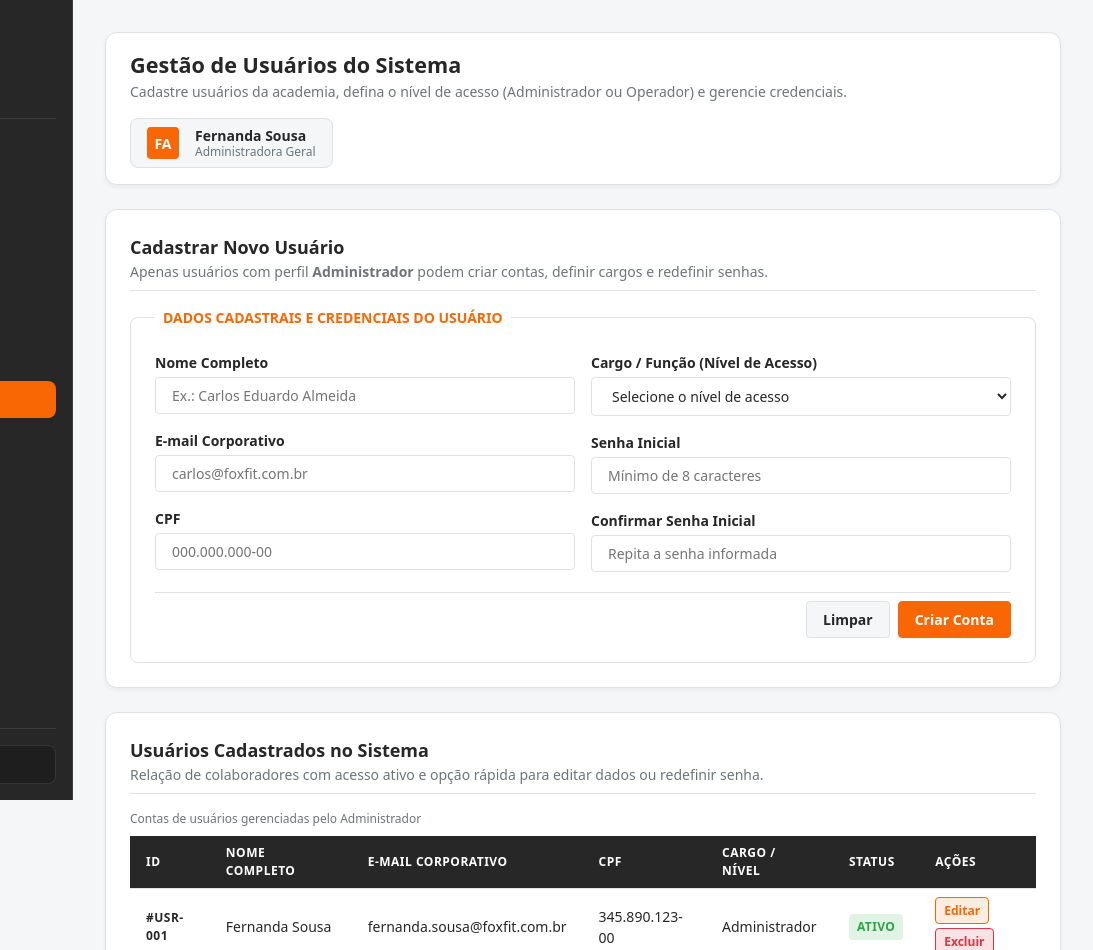
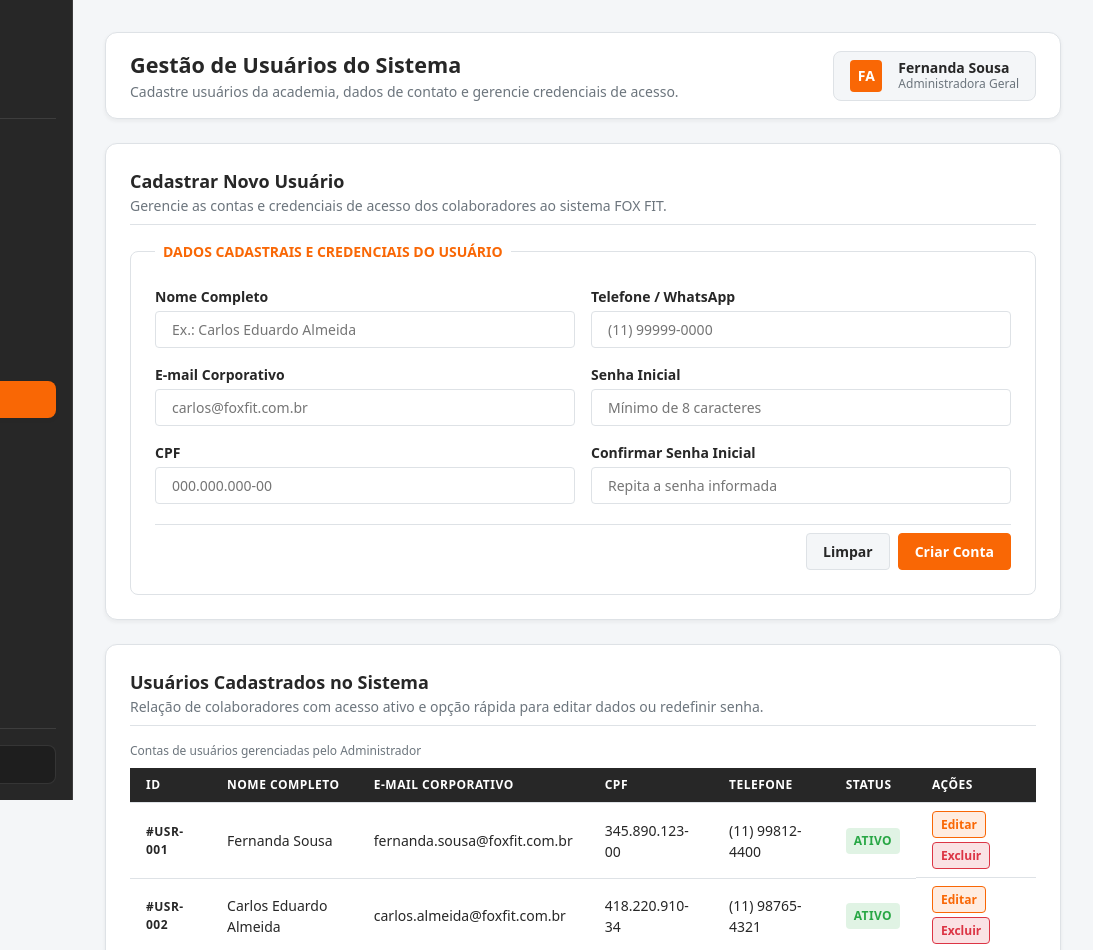
Before and after one commit to nanagss/FoxFit, a plain HTML site: page pages/cadastro.html in a window 1280 px wide. Shown: the top 950 px of the page, 187-1280 px from the left. Drawn offline with Linux system fonts and the light colour scheme.

Commit message:
fix(database): corrige telefone, metodo de login, segredos e unifica usuarios (#55)

```diff
--- a/pages/cadastro.html
+++ b/pages/cadastro.html
@@ -37,7 +37,7 @@
     <header class="cabecalho-pagina">
       <section class="titulo-pagina" aria-labelledby="titulo-cadastro">
         <h1 id="titulo-cadastro">Gestão de Usuários do Sistema</h1>
-        <p>Cadastre usuários da academia, defina o nível de acesso (Administrador ou Operador) e gerencie credenciais.</p>
+        <p>Cadastre usuários da academia, dados de contato e gerencie credenciais de acesso.</p>
       </section>
 
       <a href="perfil.html" class="perfil-operador" aria-label="Editar Perfil do Operador Logado">
@@ -53,7 +53,7 @@
       <header class="cabecalho-modulo">
         <hgroup>
           <h2 id="subtitulo-form-operador">Cadastrar Novo Usuário</h2>
-          <p>Apenas usuários com perfil <strong>Administrador</strong> podem criar contas, definir cargos e redefinir senhas.</p>
+          <p>Gerencie as contas e credenciais de acesso dos colaboradores ao sistema FOX FIT.</p>
         </hgroup>
       </header>
 
@@ -102,14 +102,16 @@
             </label>
           </section>
 
-          <section class="coluna-campos-acesso" aria-label="Função e Credenciais de Acesso">
-            <label for="cad-cargo">
-              Cargo / Função (Nível de Acesso)
-              <select id="cad-cargo" name="cargo" required>
-                <option value="" disabled selected>Selecione o nível de acesso</option>
-                <option value="OPERADOR">Operador (Recepção / Atendimento)</option>
-                <option value="ADMIN">Administrador (Acesso Total)</option>
-              </select>
+          <section class="coluna-campos-acesso" aria-label="Contato e Credenciais de Acesso">
+            <label for="cad-telefone">
+              Telefone / WhatsApp
+              <input
+                type="tel"
+                id="cad-telefone"
+                name="telefone"
+                placeholder="(11) 99999-0000"
+                required
+              >
             </label>
 
             <label for="cad-senha">
@@ -168,7 +170,7 @@
               <th scope="col">Nome Completo</th>
               <th scope="col">E-mail Corporativo</th>
               <th scope="col">CPF</th>
-              <th scope="col">Cargo / Nível</th>
+              <th scope="col">Telefone</th>
               <th scope="col">Status</th>
               <th scope="col">Ações</th>
             </tr>
@@ -179,7 +181,7 @@
               <td>Fernanda Sousa</td>
               <td>fernanda.sousa@foxfit.com.br</td>
               <td>345.890.123-00</td>
-              <td>Administrador</td>
+              <td>(11) 99812-4400</td>
               <td><span class="badge-status status-ativo">Ativo</span></td>
               <td class="celula-acoes">
                 <button type="button" class="btn-editar" popovertarget="modal-editar-usuario" data-id="1" aria-label="Editar usuária Fernanda Sousa">Editar</button>
@@ -191,7 +193,7 @@
               <td>Carlos Eduardo Almeida</td>
               <td>carlos.almeida@foxfit.com.br</td>
               <td>418.220.910-34</td>
-              <td>Operador</td>
+              <td>(11) 98765-4321</td>
               <td><span class="badge-status status-ativo">Ativo</span></td>
               <td class="celula-acoes">
                 <button type="button" class="btn-editar" popovertarget="modal-editar-usuario" data-id="2" aria-label="Editar usuário Carlos Eduardo Almeida">Editar</button>
@@ -203,7 +205,7 @@
               <td>Beatriz Helena Mendes</td>
               <td>beatriz.mendes@foxfit.com.br</td>
               <td>289.401.655-71</td>
-              <td>Operador</td>
+              <td>(11) 97654-1234</td>
               <td><span class="badge-status status-ativo">Ativo</span></td>
               <td class="celula-acoes">
                 <button type="button" class="btn-editar" popovertarget="modal-editar-usuario" data-id="3" aria-label="Editar usuária Beatriz Helena Mendes">Editar</button>
@@ -269,12 +271,15 @@
               >
             </label>
 
-            <label for="edit-usuario-cargo">
-              Cargo / Função (Nível de Acesso)
-              <select id="edit-usuario-cargo" name="cargo" required>
-                <option value="OPERADOR" selected>Operador (Recepção / Atendimento)</option>
-                <option value="ADMIN">Administrador (Acesso Total)</option>
-              </select>
+            <label for="edit-usuario-telefone">
+              Telefone / WhatsApp
+              <input
+                type="tel"
+                id="edit-usuario-telefone"
+                name="telefone"
+                value="(11) 98765-4321"
+                required
+              >
             </label>
 
             <label for="edit-usuario-senha">
```
Also changed, not shown: pages/login.html (+1 -1 lines), pages/perfil.html (+4 -4 lines), 5 other files.
